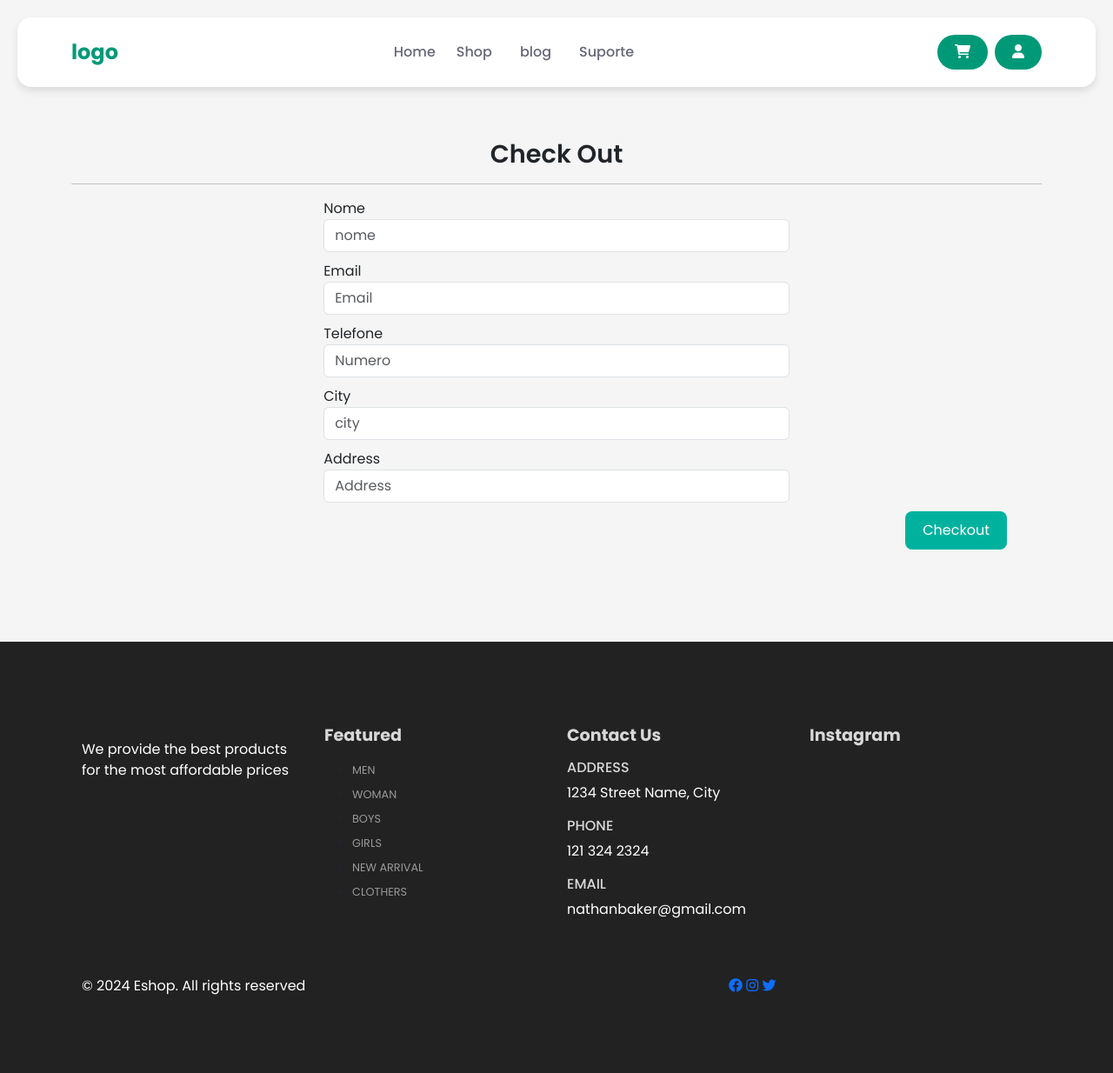
After one commit to Nathanviana/ecommerce-php, a PHP site: page /checkout.html in a window 1280 px wide. The commit adds this page. Shown: the whole page at 87% size. Run offline with PHP 8.4, Linux system fonts and the light colour scheme.

Commit message:
created checkout & run serve php

```diff
--- a/assets/css/style.css
+++ b/assets/css/style.css
@@ -405,30 +405,6 @@ footer p{
     transition: 0.5s ease-in-out;
 }
 
-
-
-@media (min-width: 991px) {
-    .nav-link::before {
-        content: "";
-        position: absolute;
-        bottom: 0;
-        left: 50%;
-        width: 0;
-        height: 2px;
-        background-color: #009978;
-        transform: translateX(-50%);
-        visibility: hidden;
-        transition: 0.3s ease-in-out;
-    }
-
-    .nav-link:hover::before,
-    .nav-link.active::before {
-        width: 100%;
-        visibility: visible;
-    }
-
-}
-
 /* Cart */
 
 .cart table {
@@ -531,7 +507,7 @@ th:last-child{
     text-align: left;
 }
 
-.orders td:nth-child(2){
+.orders th:nth-child(2){
     text-align: right;
 }
 
@@ -544,3 +520,56 @@ th:last-child{
     height: 80px;
     margin-right: 10px;
 }
+
+/*Checkout */
+#checkout-form .checkout-small-element{
+    width: 48%;
+    margin: 10px auto;
+}
+
+#checkout-form .checkout-large-element{
+    width: 100%;
+    margin: 10px auto;
+}
+
+#checkout-form .checkout-btn-container{
+    margin: 10px;
+    text-align: right;
+    margin-right: 40px;
+}
+
+#checkout-form #checkout-btn{
+    background-color: #00b29e;
+    color: #fff;
+    padding: 10px 20px;
+    border: none;
+    border-radius: 8px;
+    cursor: pointer;
+    transition: 0.5s ease-in-out;
+}
+
+#checkout-form #checkout-btn:hover {
+    background-color: #009978;
+}
+
+@media (min-width: 991px) {
+    .nav-link::before {
+        content: "";
+        position: absolute;
+        bottom: 0;
+        left: 50%;
+        width: 0;
+        height: 2px;
+        background-color: #009978;
+        transform: translateX(-50%);
+        visibility: hidden;
+        transition: 0.3s ease-in-out;
+    }
+
+    .nav-link:hover::before,
+    .nav-link.active::before {
+        width: 100%;
+        visibility: visible;
+    }
+
+}
--- /dev/null
+++ b/checkout.html
@@ -0,0 +1,167 @@
+<!DOCTYPE html>
+<html lang="pt-BR">
+<head>
+    <meta charset="UTF-8">
+    <meta name="viewport" content="width=device-width, initial-scale=1.0">
+    <title>Document</title>
+
+    <!-- font awesome -->
+    <link href="https://cdnjs.cloudflare.com/ajax/libs/font-awesome/6.0.0/css/all.min.css" rel="stylesheet">
+
+    <!-- bootstrap -->
+    <link href="https://cdn.jsdelivr.net/npm/bootstrap@5.3.3/dist/css/bootstrap.min.css" rel="stylesheet"
+        integrity="sha384-QWTKZyjpPEjISv5WaRU9OFeRpok6YctnYmDr5pNlyT2bRjXh0JMhjY6hW+ALEwIH" crossorigin="anonymous">
+
+    <!-- CSS -->
+    <link rel="stylesheet" href="/assets/css/style.css">
+</head>
+
+<body>
+
+    <!-- navbar -->
+    <nav class="navbar navbar-expand-lg fixed-top">
+        <div class="container">
+            <a class="navbar-brand me-auto" href="#">logo</a>
+            <div class="offcanvas offcanvas-end" tabindex="-1" id="offcanvasNavbar"
+                aria-labelledby="offcanvasNavbarLabel">
+                <div class="offcanvas-header">
+                    <h5 class="offcanvas-title" id="offcanvasNavbarLabel">Logo</h5>
+                    <button type="button" class="btn-close" data-bs-dismiss="offcanvas" aria-label="Close"></button>
+                </div>
+                <div class="offcanvas-body">
+                    <ul class="navbar-nav justify-content-center flex-grow-1 pe-3">
+                        <li class="nav-item">
+                            <a class="nav-link" aria-current="page" href="index.html">Home</a>
+                        </li>
+                        <li class="nav-item">
+                            <a class="nav-link mx-lg-2" aria-current="page" href="shop.html">Shop</a>
+                        </li>
+                        <li class="nav-item">
+                            <a class="nav-link mx-lg-2" href="#">blog</a>
+                        </li>
+                        <li class="nav-item">
+                            <a class="nav-link mx-lg-2" href="#">Suporte</a>
+                    </ul>
+                </div>
+            </div>
+
+            <!-- carrinho -->
+            <a class="shopcart-button mx-lg-2" href="cart.html"><i class="fa-solid fa-cart-shopping"></i></a>
+
+            <a href="account.html" class="login-button"><i class="fa-solid fa-user"></i></a>
+            <button class="navbar-toggler pe-0" type="button" data-bs-toggle="offcanvas"
+                data-bs-target="#offcanvasNavbar" aria-controls="offcanvasNavbar" aria-label="Toggle navigation">
+                <span class="navbar-toggler-icon"></span>
+            </button>
+        </div>
+    </nav>
+
+
+<!--Checkout-->
+<section class="my-5 py-5">
+    <div class="container text-center mt-3 pt-5">
+        <h2 class="form-weight-bold">Check Out</h2>
+        <hr>
+    </div>
+    <div class="mx-auto container">
+        <form id="checkout-form" action="">
+            <div class="form-group checkout-small-element">
+                <label>Nome</label>
+                <input type="text" class="form-control" id="checkout-name" name="name" placeholder="nome" required>
+            </div>
+            <div class="form-group checkout-small-element">
+                <label>Email</label>
+                <input type="text" class="form-control" id="checkout-email" name="email" placeholder="Email" required>
+            </div>
+            <div class="form-group checkout-small-element">
+                <label>Telefone</label>
+                <input type="tel" class="form-control" id="checkout-password" name="password" placeholder="Numero" required>
+            </div>
+            <div class="form-group checkout-small-element">
+                <label>City</label>
+                <input type="text" class="form-control" id="checkout-confirm-city" name="city" placeholder="city" required>
+            </div>
+            <div class="form-group checkout-small-element">
+                <label>Address</label>
+                <input type="text" class="form-control" id="checkout-address" name="address" placeholder="Address" required>
+            </div>
+            <div class="form-group checkout-btn-container">
+                <input type="submit" class="btn" id="checkout-btn" value="Checkout"/>
+            </div>
+
+        </form>
+    </div>
+</section>
+
+
+ <!--Footer-->
+ <footer class="mt-5 py-5">
+
+    <div class="row container mx-auto pt-5">
+      <div class=" footer-one col-lg-3 col-md-6 col-sm-12">
+            <p class="pt-3">We provide the best products for the most affordable prices</p>
+      </div>
+      <div class=" footer-one col-lg-3 col-md-6 col-sm-12">
+       <h5 class="pb-2">Featured</h5>
+       <ul class="text-uppercase">
+        <li><a href="#">men</a></li>
+        <li><a href="#">woman</a></li>
+        <li><a href="#">boys</a></li>
+        <li><a href="#">girls</a></li>
+        <li><a href="#">new arrival</a></li>
+        <li><a href="#">clothers</a></li>
+       </ul>
+    </div>
+
+        <div class="footer-one col-lg-3 col-md-6 col-sm-12">
+            <h5 class="pb-2">Contact Us</h5>
+            <div>
+                <h6 class="text-uppercase">Address</h6>
+                <p>1234 Street Name, City</p>
+            </div>
+            <div>
+                <h6 class="text-uppercase">Phone</h6>
+                <p>121 324 2324</p>
+            </div>
+            <div>
+                <h6 class="text-uppercase">Email</h6>
+                <p>nathanbaker@gmail.com</p>
+            </div>
+
+        </div>
+
+    <div class="footer-one col-lg-3 col-md-6 col-sm-12">
+      <h5 class="pb-2">Instagram</h5>
+      </div>
+    </div>
+
+
+
+  <div class="copyright mt-5">
+    <div class="row container mx-auto">
+      <div class="col-lg-3 col-lg-5 col-md-12 mb-4">
+        <p>&copy; 2024 Eshop. All rights reserved</p>
+      </div>
+      <div class="col-lg-3 col-md-5 col-md-12 mb-4 text-nowrap mb-4">
+      </div>
+      <div class="col-lg-3 col-md-5 col-md-12 mb-4">
+        <a href="#"><i class="fab fa-facebook"></i></a>
+        <a href="#"><i class="fab fa-instagram"></i></a>
+        <a href="#"><i class="fab fa-twitter"></i></a>
+      </div>
+    </div>
+  </div>
+
+
+
+</footer>
+
+
+
+  <!-- bootstrap js -->
+  <script src="https://cdn.jsdelivr.net/npm/bootstrap@5.3.3/dist/js/bootstrap.bundle.min.js"
+  integrity="sha384-YvpcrYf0tY3lHB60NNkmXc5s9fDVZLESaAA55NDzOxhy9GkcIdslK1eN7N6jIeHz"
+  crossorigin="anonymous"></script>
+</body>
+
+</html>
--- /dev/null
+++ b/server/connection.php
@@ -0,0 +1,5 @@
+<?php
+
+$conn = mysqli_connect("localhost", "root", "", "php_project") or die("Connection failed: " . mysqli_connect_error());
+
+?>
```
